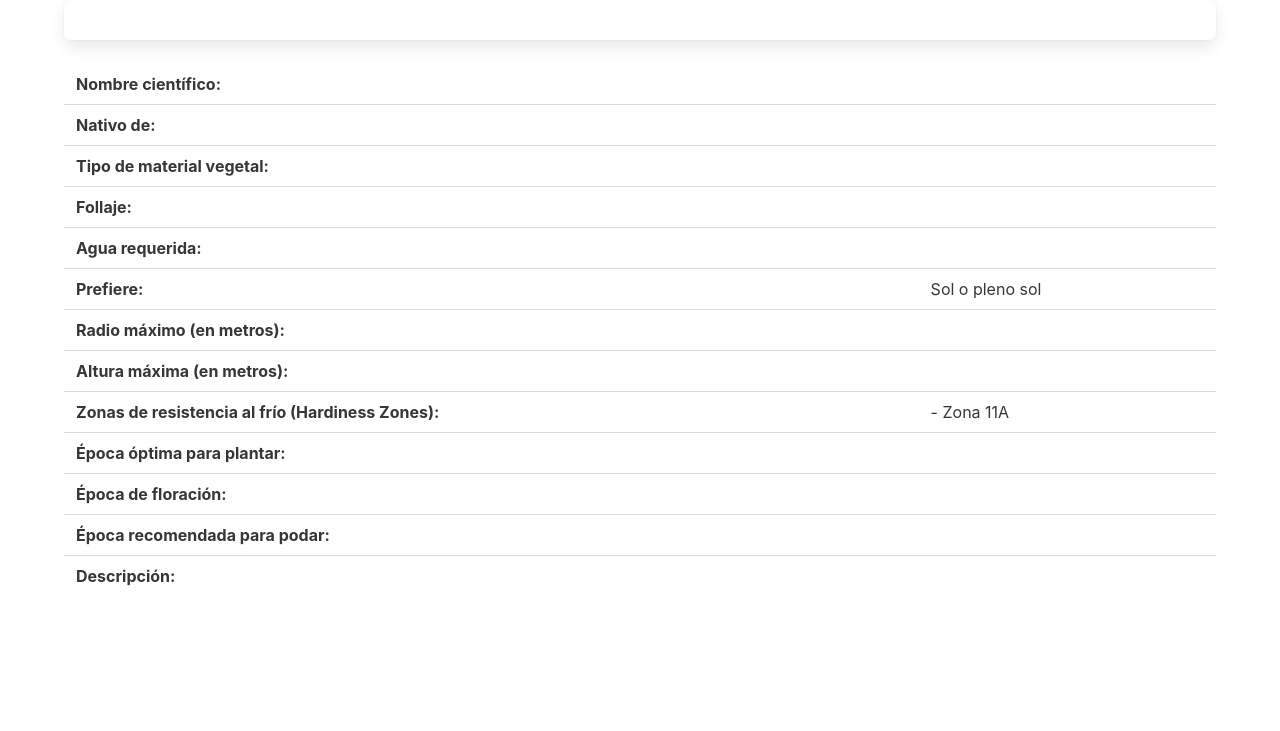
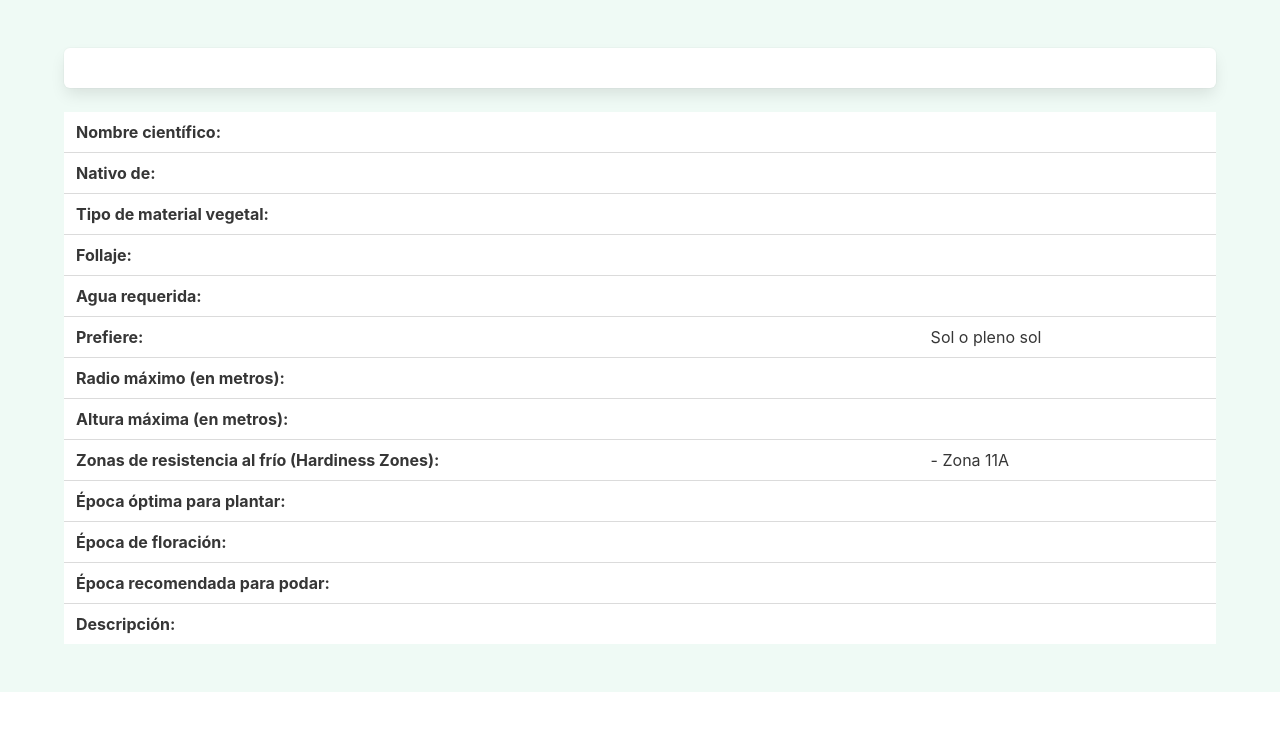
Before and after one commit to vi-cho/PlantING-API, a Flask app: template src/templates/plant_info.html in a window 1280 px wide. Shown: the top 731 px of the page. Run offline with Flask 3, Linux system fonts and the light colour scheme; the template is opened without the code that fills it, so the values that code supplies are empty; parts of the project's set-up code (start-up, migrations or seed data) failed here and were passed over.

Commit message:
Agregando color

```diff
--- a/src/templates/plant_info.html
+++ b/src/templates/plant_info.html
@@ -8,7 +8,7 @@
 </head>
 
 <body>
-    <section class="section-has-background-success-light">
+    <section class="section has-background-success-light">
         <div class="container">
             <div class="box">
                 <h1 class="title is-1 has-text-centered is-spaced">{{ nombre }}</h1>
```
